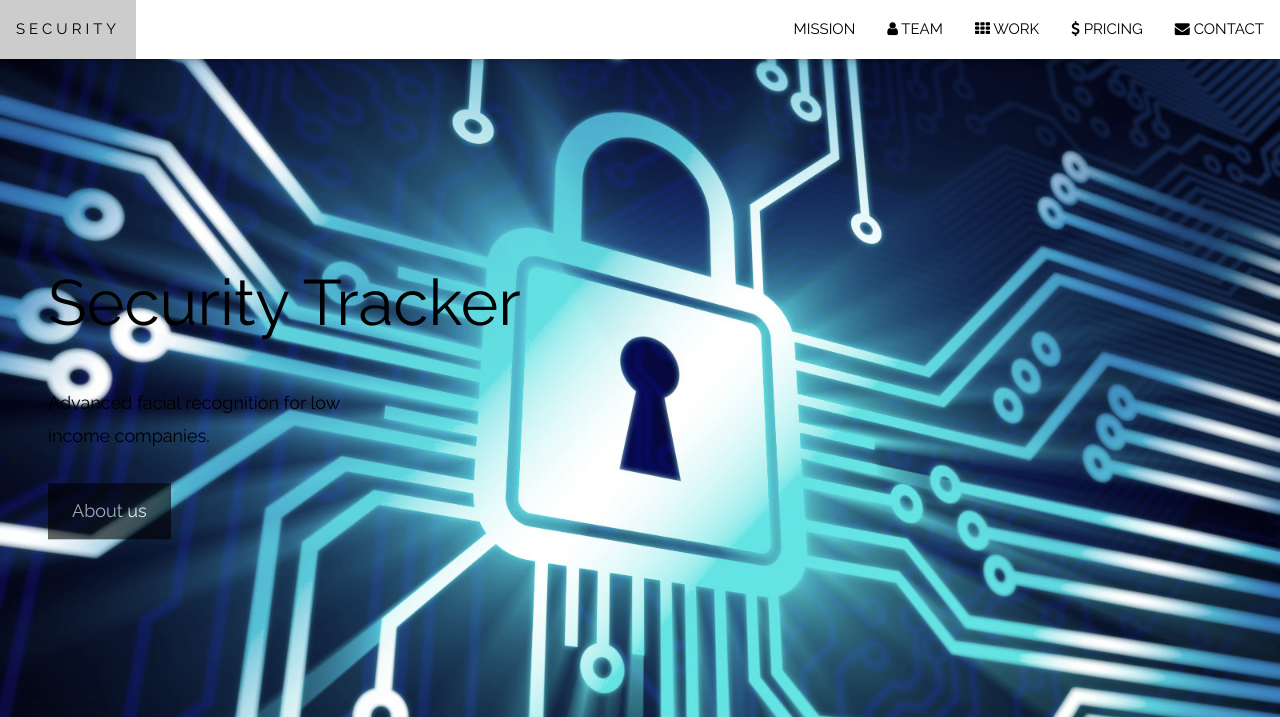
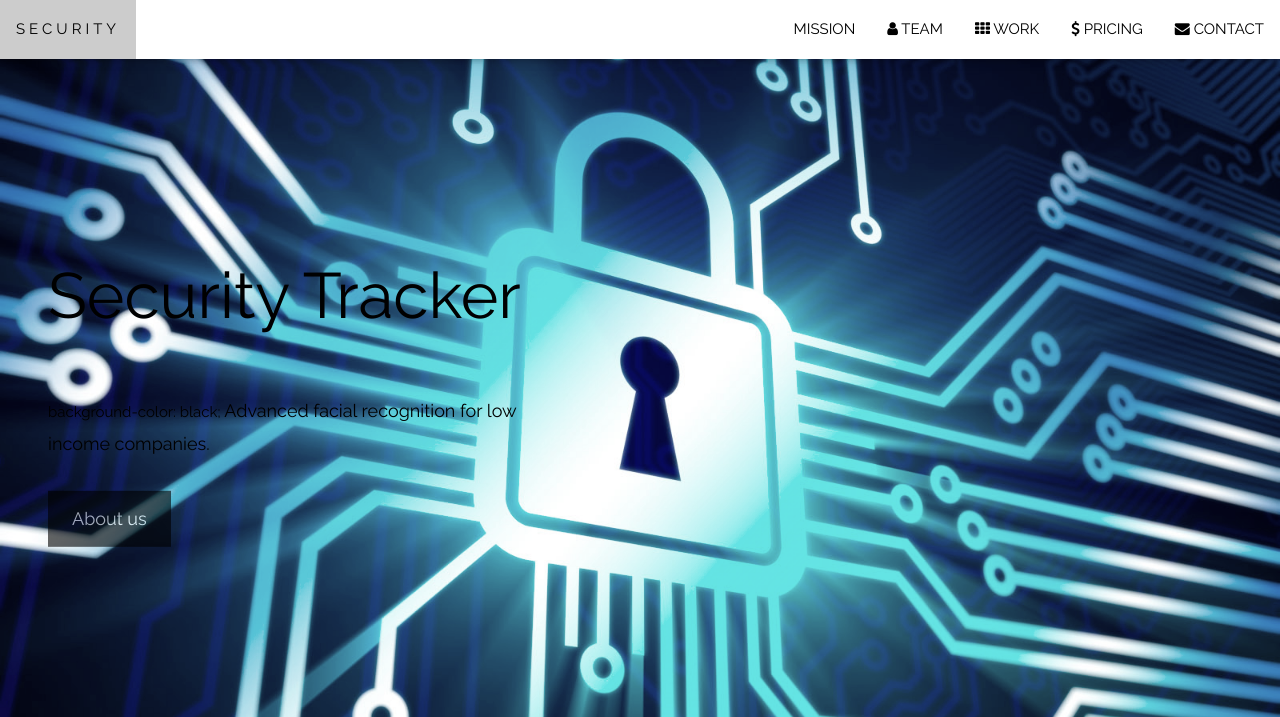
Before and after one commit to kadoshn3/kadoshn3.github.io, a plain HTML site: page index.html in a window 1280 px wide. Shown: the top 717 px of the page. Drawn offline with Linux system fonts and the light colour scheme.

Commit message:
Update index.html

```diff
--- a/index.html
+++ b/index.html
@@ -47,6 +47,7 @@
   <div class="w3-display-left w3-text-black" style="padding:48px">
     <span class="w3-jumbo w3-hide-small">Security Tracker</span><br>
     <span class="w3-xxlarge w3-hide-large w3-hide-medium">Security Tracker</span><br>
+    <p> background-color: black;
     <span class="w3-large">Advanced facial recognition for low </br> income companies.</span>
     <p><a href="#about" class="w3-button w3-black w3-padding-large w3-large w3-margin-top w3-opacity w3-hover-opacity-off">About us</a></p>
   </div>
```
